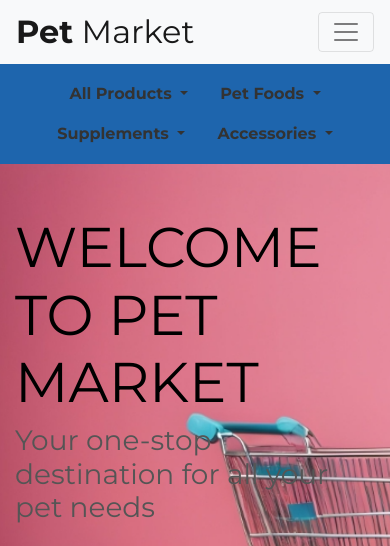
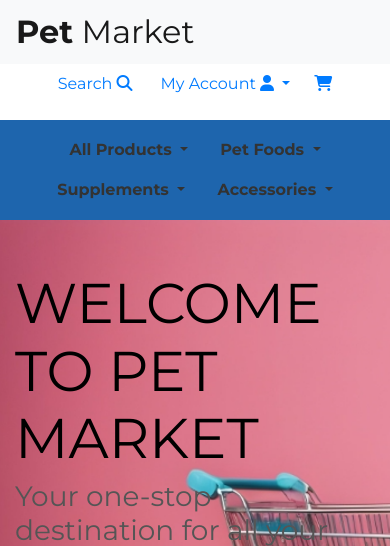
Before and after one commit to hpatnadeeshan/Milestone-4, a Django app: page / in a window 390 px wide. Shown: the top 546 px of the page. Run offline with Django 3.2, Linux system fonts and the light colour scheme; some libraries are stand-ins or nearby versions.

Commit message:
removed bootstrap toggle button from nav bar

```diff
--- a/templates/base.html
+++ b/templates/base.html
@@ -43,14 +43,14 @@
 
 <body>
 	<div class="header-container">
-		<nav class="navbar navbar-expand-lg navbar-light bg-light">
+		<nav class="navbar navbar-expand-md navbar-light bg-light">
 			<a class="navbar-brand" href="#">
 				<h2 class="logo-font text-black my-0"><strong>Pet</strong> Market</h2>
 			</a>
-			<button class="navbar-toggler" type="button" data-toggle="collapse" data-target="#navbarSupportedContent"
+			<!-- <button class="navbar-toggler" type="button" data-toggle="collapse" data-target="#navbarSupportedContent"
 				aria-controls="navbarSupportedContent" aria-expanded="false" aria-label="Toggle navigation">
 				<span class="navbar-toggler-icon"></span>
-			</button>
+			</button> -->
 
 			<div class="collapse navbar-collapse" id="navbarSupportedContent">
 				<ul class="navbar-nav ml-auto">
@@ -61,7 +61,7 @@
 									class="fas fa-search"></i></button>
 						</form>
 					</li>
-					<li class="nav-item">
+					<li class="nav-item d-none d-lg-block">
 						<a class="nav-link" href="#">About <i class="fas fa-info-circle"></i></a>
 					</li>
 					<li class="nav-item">
@@ -89,6 +89,7 @@
 				</ul>
 			</div>
 		</nav>
+		{% include 'includes/mobile-header.html' %}
 		{% include 'includes/category-nav.html' %}
 	</div>
 
```
